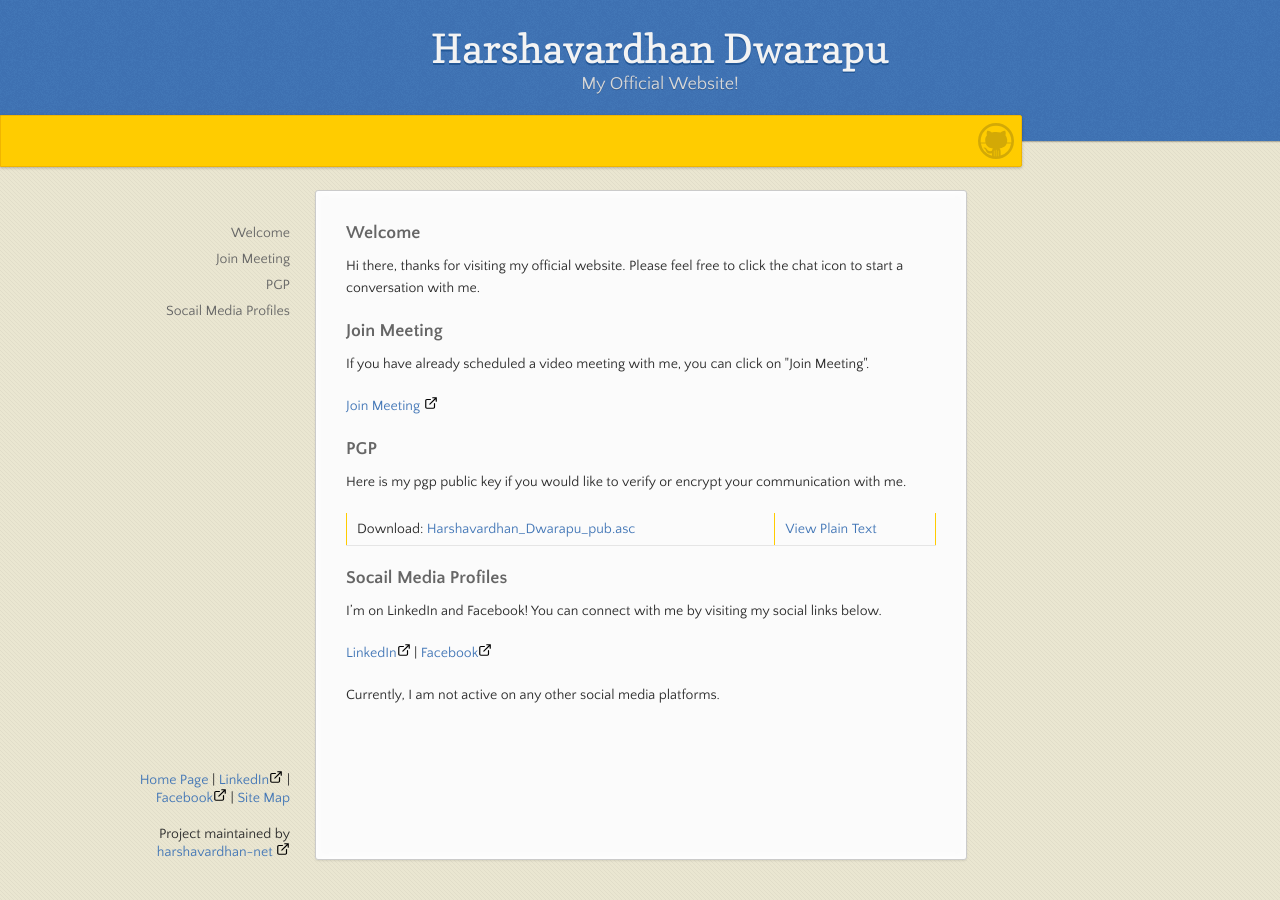
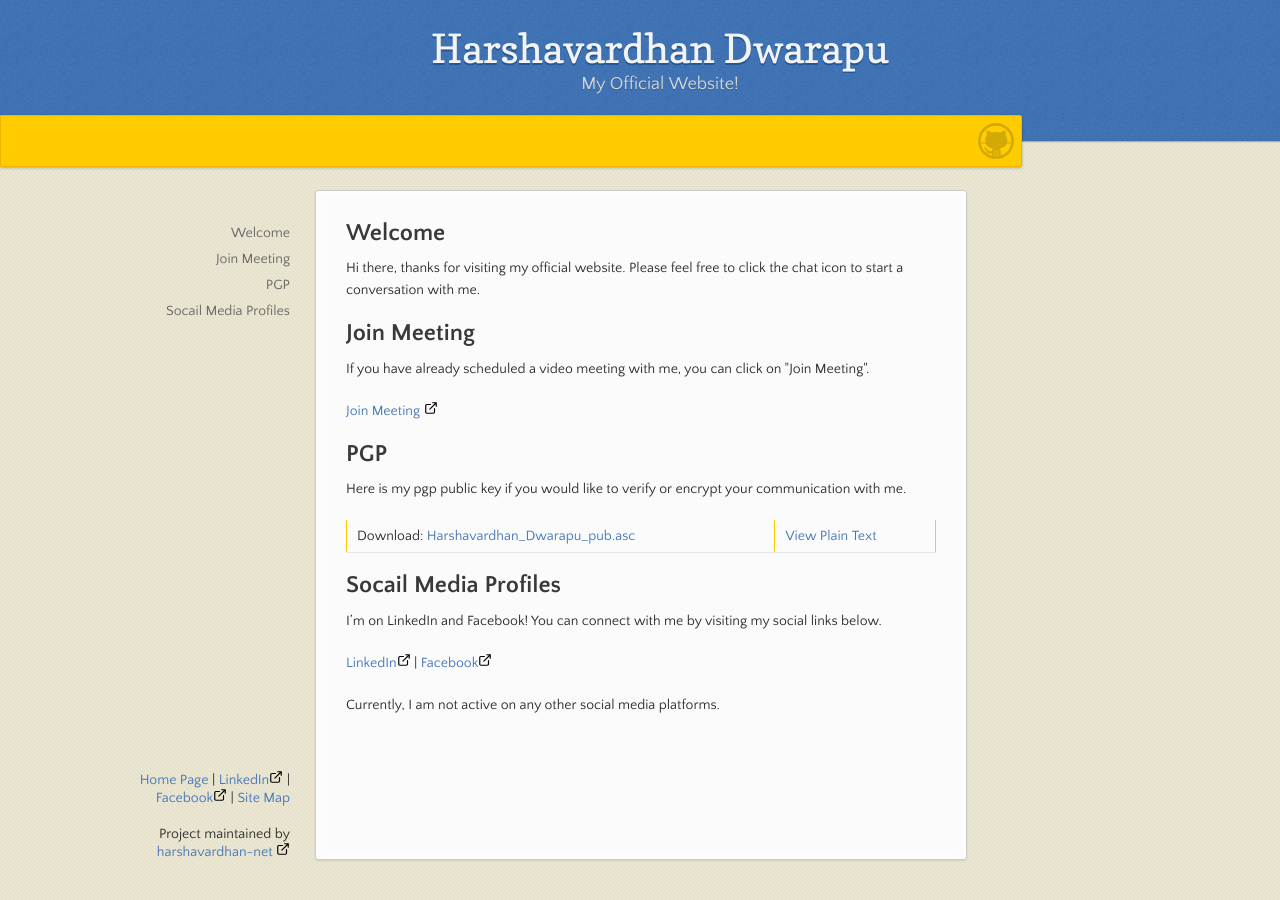
Before and after one commit to harshavardhan-net/harshavardhan-net, a Jekyll site: the page built from index.md, in a window 1280 px wide. Built offline with Jekyll 4.4.1, drawn with Linux system fonts in a browser that asks for light colours.

```diff
--- a/index.md
+++ b/index.md
@@ -3,11 +3,11 @@
 title: Harshavardhan Dwarapu
 description: My Official Website!
 ---
-### Welcome
+## Welcome
 
 <p>Hi there, thanks for visiting my official website. Please feel free to click the chat icon to start a conversation with me.</p>
 
-### Join Meeting
+## Join Meeting
 
 <p>If you have already scheduled a video meeting with me, you can click on "Join Meeting".</p>
 
@@ -25,13 +25,13 @@
               </svg>
             </a>
 
-### PGP
+## PGP
 
 Here is my pgp public key if you would like to verify or encrypt your communication with me.
 
 Download: <a href="pgp/Harshavardhan_Dwarapu_pub.asc">Harshavardhan_Dwarapu_pub.asc</a> | <a href="../pgp/">View Plain Text</a>
 
-### Socail Media Profiles
+## Socail Media Profiles
 
 I'm on LinkedIn and Facebook! You can connect with me by visiting my social links below.
 
```
Also changed, not shown: pgp/index.md (+4 -4 lines), site_map.md (+0 -1 lines).
